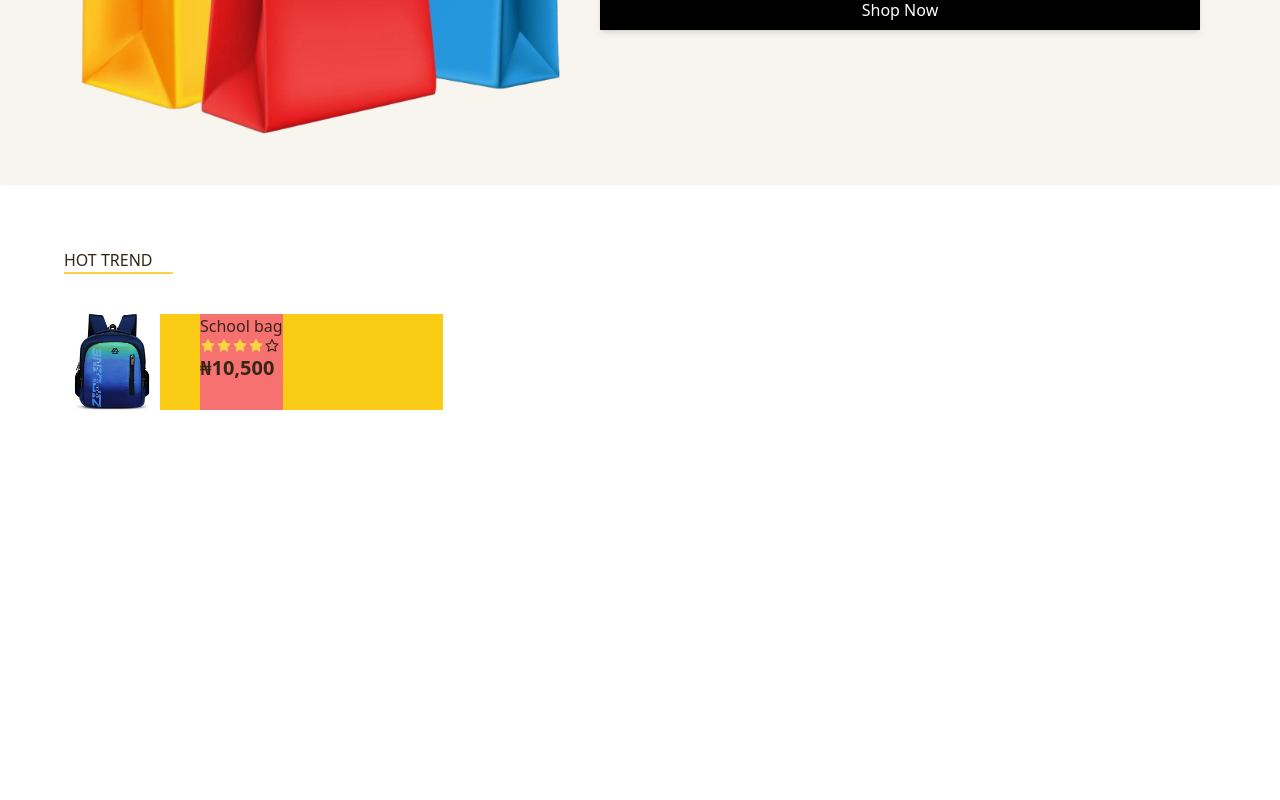
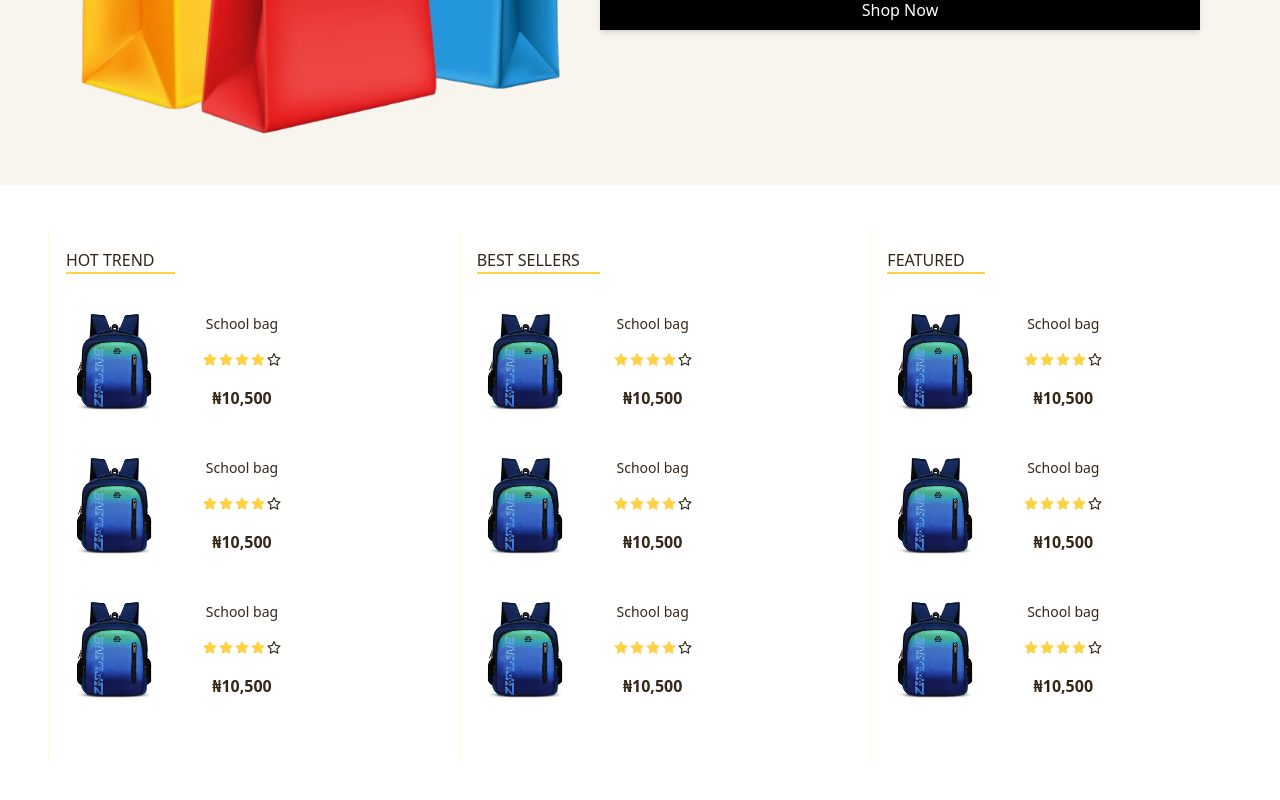
Before and after one commit to AkhatorEnosa/online-store, a React (Create React App) app: page / in a window 1280 px wide. Shown: the part 2217-3017 px from the top of the page. Before the commit the page ends 2739 px from the top, so only its background shows below. Built offline with nearby package versions, Linux system fonts and the light colour scheme; the HTML template or start-up script is replaced by a standard one; a web font is replaced by a local one.

Commit message:
sections done

```diff
--- a/src/components/Sections.jsx
+++ b/src/components/Sections.jsx
@@ -2,18 +2,17 @@ import React from 'react';
 import Bag from '../assets/bag.jpg';
 import {AiFillStar} from 'react-icons/ai';
 import {AiOutlineStar} from 'react-icons/ai';
-//import { AiFillHeart, AiTwotoneShopping} from "react-icons/ai";
 
 const Sections = () => {
   return (
-    <div className='grid grid-cols-2 md:grid-cols-3 py-6 px-6'>
-      <div className="flex flex-col md:m-6 -mb-2 md:p-4 p-2 -pb-5 w-full">
+    <div className='grid grid-cols-3 md:p-6 p-2 pb-3'>
+      <div className="flex flex-col md:m-6 -mb-2 md:p-4 p-2 -pb-5 w-full md:border-l-2 border-yellow-200/20">
         <h1 className='uppercase border-b-2 border-[#fed243] w-fit pr-5 mb-10 '>Hot Trend</h1>
 
-        <div className="flex md:flex-row flex-col mb-12 md:items-start items-center bg-yellow-400">
-            <img src={Bag} alt="item" className='md:w-24 w-40 md:h-24'/>
-            <div className='flex flex-col bg-red-400 h-[100%] md:m-0 md:ml-10 mt-5'>
-              <span className=''>School bag</span>
+        <div className="flex md:flex-row flex-col mb-12 md:items-start align-middle justify-center md:justify-start items-center text-center">
+            <img src={Bag} alt="item" className='md:w-24 w-32 md:h-24'/>
+            <div className='flex flex-col justify-between md:m-0 md:ml-10 mt-5 md:self-stretch'>
+              <span className='text-sm'>School bag</span>
               <div className='text-small flex'>
                 <AiFillStar className='text-[#fed243]'/>
                 <AiFillStar className='text-[#fed243]'/>
@@ -21,11 +20,146 @@ const Sections = () => {
                 <AiFillStar className='text-[#fed243]'/>
                 <AiOutlineStar/>
                 </div>
-              <p className='font-bold text-xl'>₦10,500</p>
+              <p className='font-bold text-md'>₦10,500</p>
+            </div>
+        </div>
+
+
+        <div className="flex md:flex-row flex-col mb-12 md:items-start align-middle justify-center md:justify-start  items-center text-center">
+            <img src={Bag} alt="item" className='md:w-24 w-32 md:h-24'/>
+            <div className='flex flex-col justify-between md:m-0 md:ml-10 mt-5 md:self-stretch'>
+              <span className='text-sm'>School bag</span>
+              <div className='text-small flex'>
+                <AiFillStar className='text-[#fed243]'/>
+                <AiFillStar className='text-[#fed243]'/>
+                <AiFillStar className='text-[#fed243]'/>
+                <AiFillStar className='text-[#fed243]'/>
+                <AiOutlineStar/>
+                </div>
+              <p className='font-bold text-md'>₦10,500</p>
+            </div>
+        </div>
+
+
+        <div className="flex md:flex-row flex-col mb-12 md:items-start align-middle justify-center md:justify-start  items-center text-center">
+            <img src={Bag} alt="item" className='md:w-24 w-32 md:h-24'/>
+            <div className='flex flex-col justify-between md:m-0 md:ml-10 mt-5 md:self-stretch'>
+              <span className='text-sm'>School bag</span>
+              <div className='text-small flex'>
+                <AiFillStar className='text-[#fed243]'/>
+                <AiFillStar className='text-[#fed243]'/>
+                <AiFillStar className='text-[#fed243]'/>
+                <AiFillStar className='text-[#fed243]'/>
+                <AiOutlineStar/>
+                </div>
+              <p className='font-bold text-md'>₦10,500</p>
             </div>
         </div>
       </div>
 
+
+      <div className="flex flex-col md:m-6 -mb-2 md:p-4 p-2 -pb-5 w-full md:border-l-2 border-yellow-200/20">
+        <h1 className='uppercase border-b-2 border-[#fed243] w-fit pr-5 mb-10 '>Best Sellers</h1>
+
+        <div className="flex md:flex-row flex-col mb-12 md:items-start align-middle justify-center md:justify-start items-center text-center">
+            <img src={Bag} alt="item" className='md:w-24 w-32 md:h-24'/>
+            <div className='flex flex-col justify-between md:m-0 md:ml-10 mt-5 md:self-stretch'>
+              <span className='text-sm'>School bag</span>
+              <div className='text-small flex'>
+                <AiFillStar className='text-[#fed243]'/>
+                <AiFillStar className='text-[#fed243]'/>
+                <AiFillStar className='text-[#fed243]'/>
+                <AiFillStar className='text-[#fed243]'/>
+                <AiOutlineStar/>
+                </div>
+              <p className='font-bold text-md'>₦10,500</p>
+            </div>
+        </div>
+
+
+        <div className="flex md:flex-row flex-col mb-12 md:items-start align-middle justify-center md:justify-start  items-center text-center">
+            <img src={Bag} alt="item" className='md:w-24 w-32 md:h-24'/>
+            <div className='flex flex-col justify-between md:m-0 md:ml-10 mt-5 md:self-stretch'>
+              <span className='text-sm'>School bag</span>
+              <div className='text-small flex'>
+                <AiFillStar className='text-[#fed243]'/>
+                <AiFillStar className='text-[#fed243]'/>
+                <AiFillStar className='text-[#fed243]'/>
+                <AiFillStar className='text-[#fed243]'/>
+                <AiOutlineStar/>
+                </div>
+              <p className='font-bold text-md'>₦10,500</p>
+            </div>
+        </div>
+
+
+        <div className="flex md:flex-row flex-col mb-12 md:items-start align-middle justify-center md:justify-start  items-center text-center">
+            <img src={Bag} alt="item" className='md:w-24 w-32 md:h-24'/>
+            <div className='flex flex-col justify-between md:m-0 md:ml-10 mt-5 md:self-stretch'>
+              <span className='text-sm'>School bag</span>
+              <div className='text-small flex'>
+                <AiFillStar className='text-[#fed243]'/>
+                <AiFillStar className='text-[#fed243]'/>
+                <AiFillStar className='text-[#fed243]'/>
+                <AiFillStar className='text-[#fed243]'/>
+                <AiOutlineStar/>
+                </div>
+              <p className='font-bold text-md'>₦10,500</p>
+            </div>
+        </div>
+      </div>
+
+
+      <div className="flex flex-col md:m-6 -mb-2 md:p-4 p-2 -pb-5 w-full md:border-l-2 border-yellow-200/20">
+        <h1 className='uppercase border-b-2 border-[#fed243] w-fit pr-5 mb-10 '>Featured</h1>
+
+        <div className="flex md:flex-row flex-col mb-12 md:items-start align-middle justify-center md:justify-start items-center text-center">
+            <img src={Bag} alt="item" className='md:w-24 w-32 md:h-24'/>
+            <div className='flex flex-col justify-between md:m-0 md:ml-10 mt-5 md:self-stretch'>
+              <span className='text-sm'>School bag</span>
+              <div className='text-small flex'>
+                <AiFillStar className='text-[#fed243]'/>
+                <AiFillStar className='text-[#fed243]'/>
+                <AiFillStar className='text-[#fed243]'/>
+                <AiFillStar className='text-[#fed243]'/>
+                <AiOutlineStar/>
+                </div>
+              <p className='font-bold text-md'>₦10,500</p>
+            </div>
+        </div>
+
+
+        <div className="flex md:flex-row flex-col mb-12 md:items-start align-middle justify-center md:justify-start  items-center text-center">
+            <img src={Bag} alt="item" className='md:w-24 w-32 md:h-24'/>
+            <div className='flex flex-col justify-between md:m-0 md:ml-10 mt-5 md:self-stretch'>
+              <span className='text-sm'>School bag</span>
+              <div className='text-small flex'>
+                <AiFillStar className='text-[#fed243]'/>
+                <AiFillStar className='text-[#fed243]'/>
+                <AiFillStar className='text-[#fed243]'/>
+                <AiFillStar className='text-[#fed243]'/>
+                <AiOutlineStar/>
+                </div>
+              <p className='font-bold text-md'>₦10,500</p>
+            </div>
+        </div>
+
+
+        <div className="flex md:flex-row flex-col mb-12 md:items-start align-middle justify-center md:justify-start  items-center text-center">
+            <img src={Bag} alt="item" className='md:w-24 w-32 md:h-24'/>
+            <div className='flex flex-col justify-between md:m-0 md:ml-10 mt-5 md:self-stretch'>
+              <span className='text-sm'>School bag</span>
+              <div className='text-small flex'>
+                <AiFillStar className='text-[#fed243]'/>
+                <AiFillStar className='text-[#fed243]'/>
+                <AiFillStar className='text-[#fed243]'/>
+                <AiFillStar className='text-[#fed243]'/>
+                <AiOutlineStar/>
+                </div>
+              <p className='font-bold text-md'>₦10,500</p>
+            </div>
+        </div>
+      </div>
     </div>
   );
 };
```
